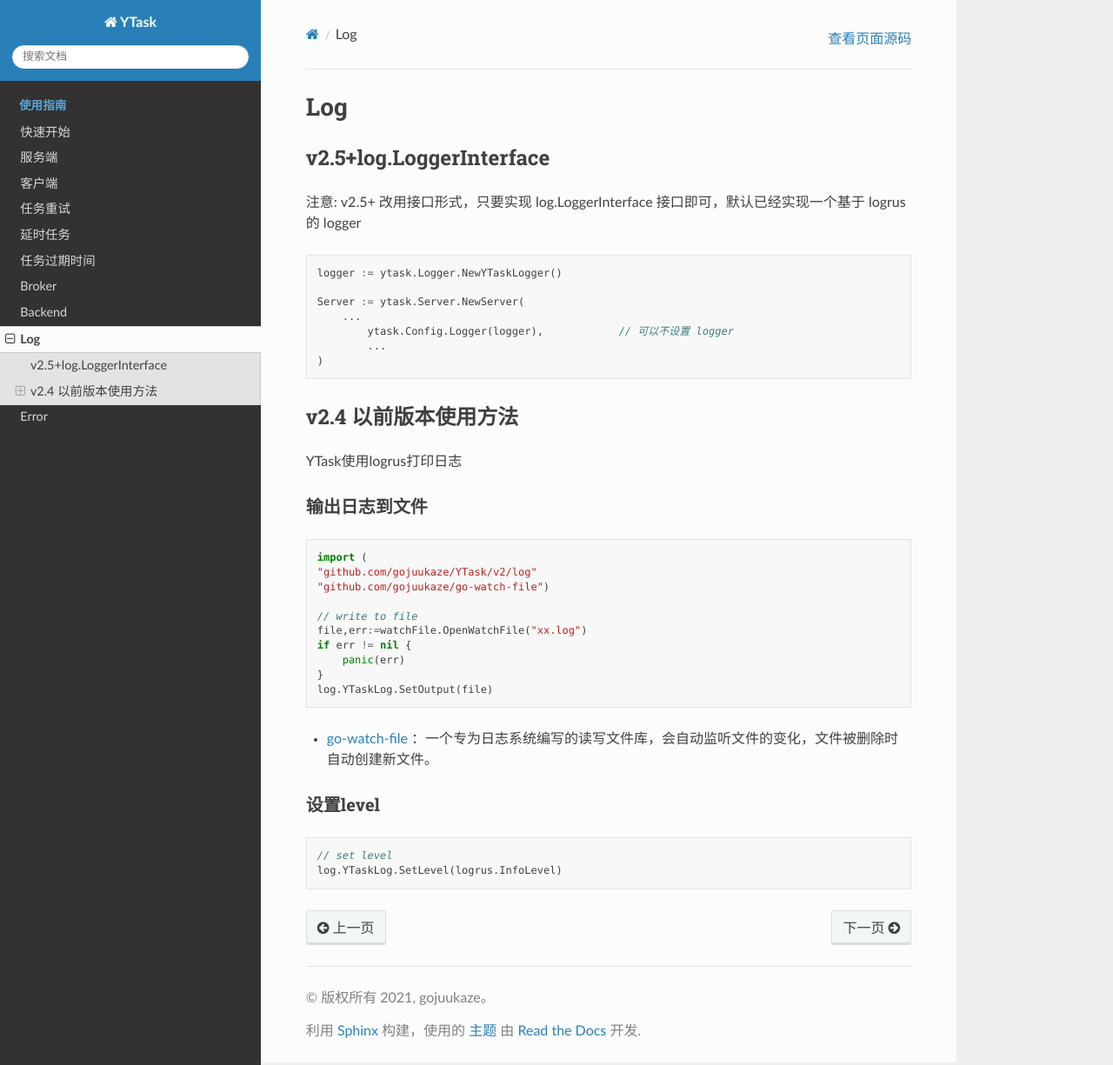
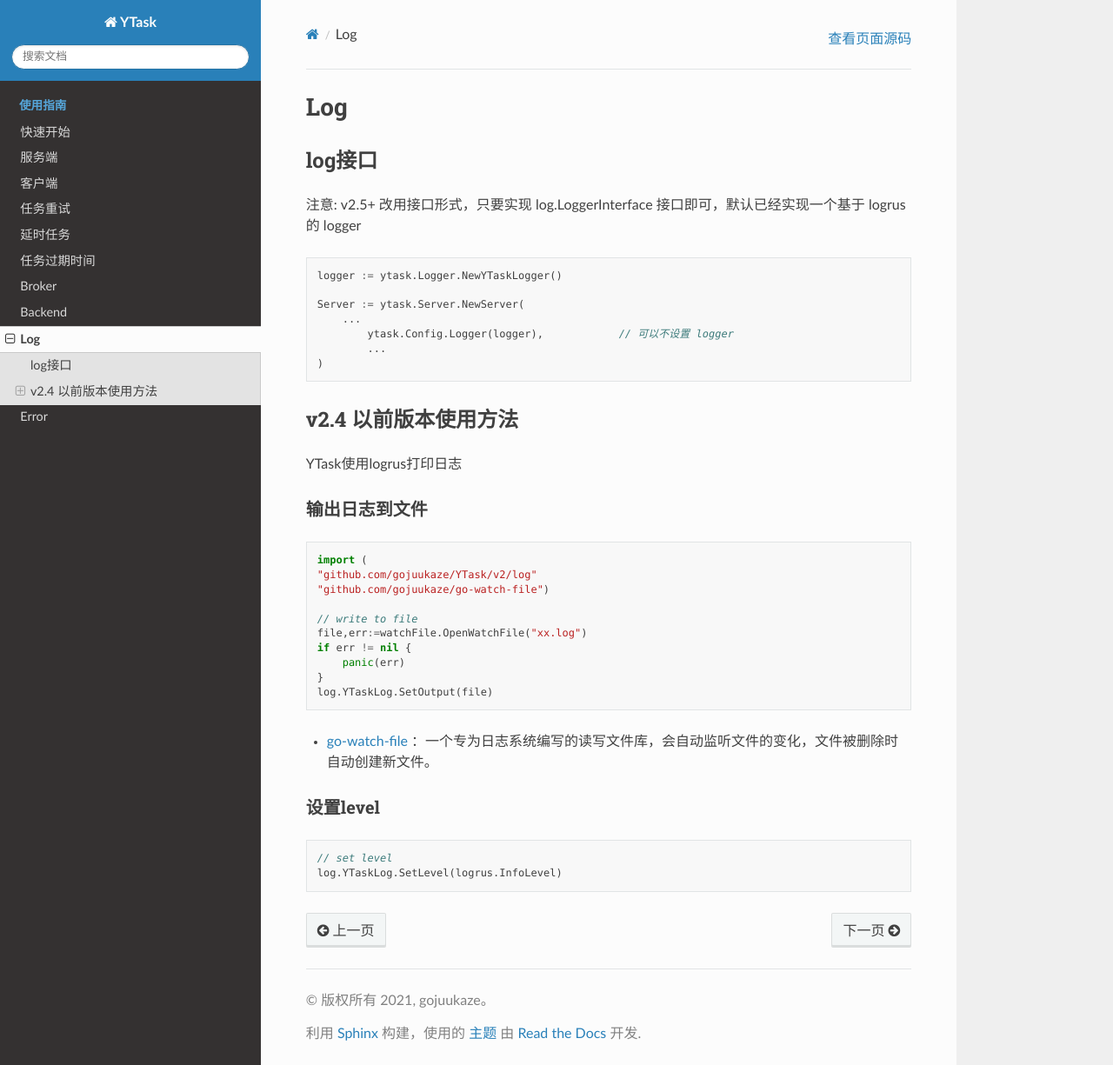
Before and after one commit to gojuukaze/YTask, a Sphinx documentation site: the page built from docs/log.rst, in a window 1280 px wide and 1225 px high. Shown: the whole window at 87% size. Built offline with Sphinx 7.4.7 and the Read the Docs theme 2.0.0, drawn with Linux system fonts in a browser that asks for light colours.

Commit message:
Update log.rst

```diff
--- a/docs/log.rst
+++ b/docs/log.rst
@@ -1,7 +1,7 @@
 Log
 =======
 
-v2.5+log.LoggerInterface
+log接口
 -----------------------------------------
 
 注意: v2.5+ 改用接口形式，只要实现 log.LoggerInterface 接口即可，默认已经实现一个基于 logrus 的 logger
```
